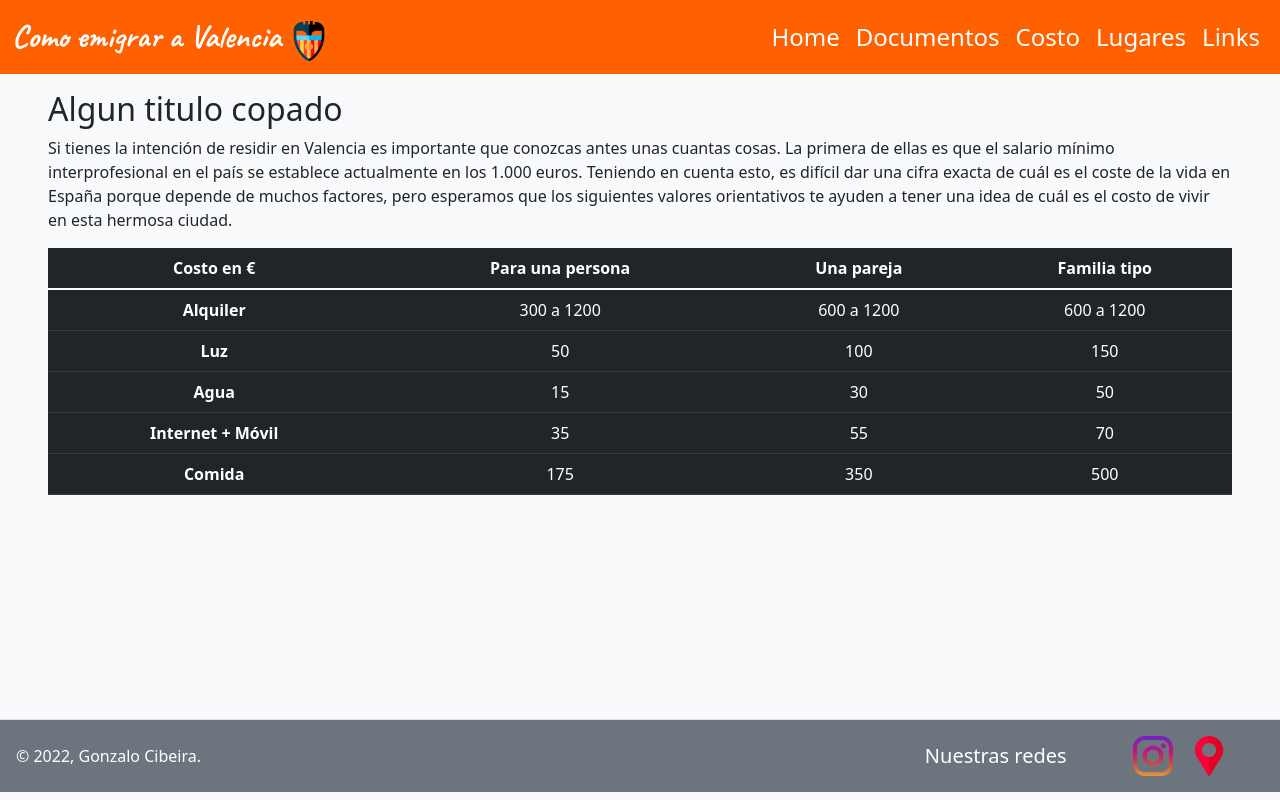
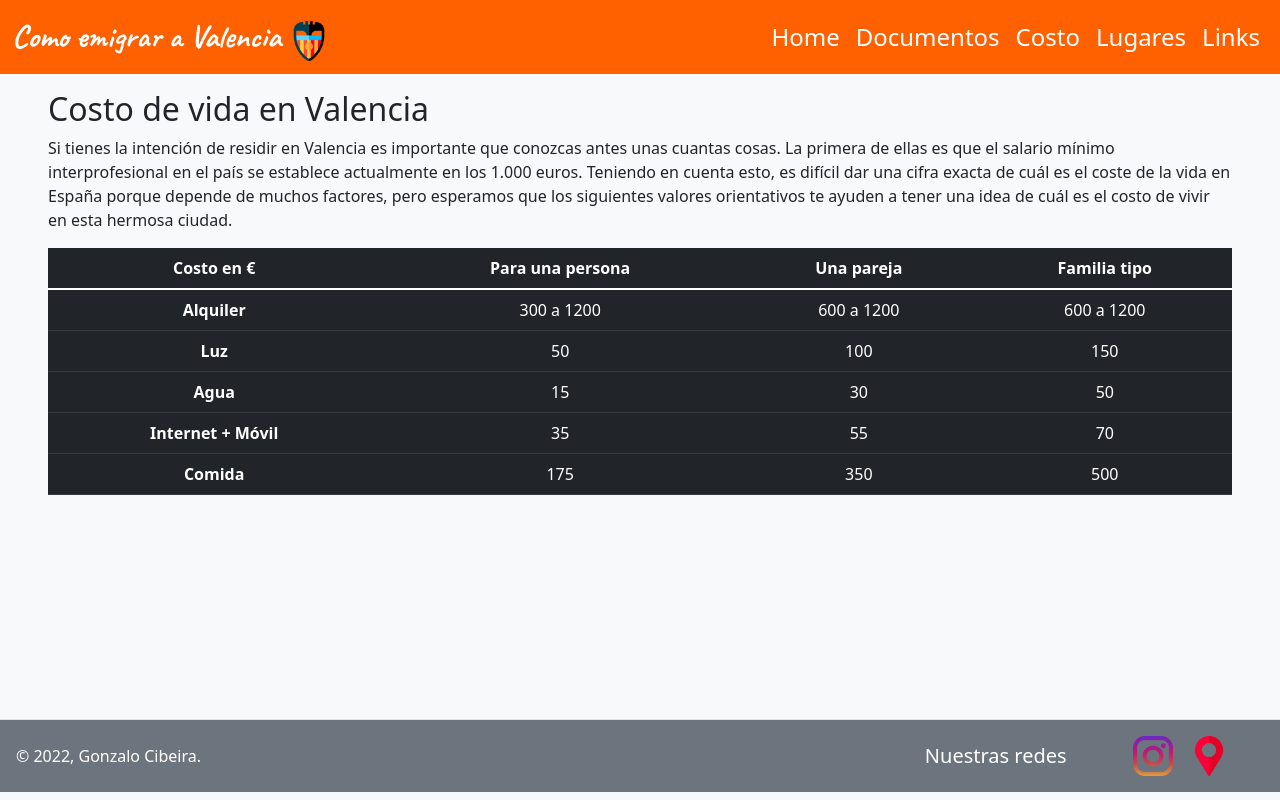
Before and after one commit to gonzalocibeira/como-emigrar-a-Valencia, a plain HTML site: page pages/costo_de_vida.html in a window 1280 px wide. Drawn offline with nearby package versions, Linux system fonts and the light colour scheme.

Commit message:
changed text on costo_de_vida

```diff
--- a/pages/costo_de_vida.html
+++ b/pages/costo_de_vida.html
@@ -52,7 +52,7 @@
     <main>
         <div class="d-flex flex-column align-items-start">
             <h2 class="mt-3 mx-5">
-                Algun titulo copado
+                Costo de vida en Valencia
             </h2>
             <p class="mx-5">Si tienes la intención de residir en Valencia es importante que conozcas antes unas cuantas cosas. La primera de ellas es que el salario mínimo interprofesional en el país se establece actualmente en los 1.000 euros. Teniendo en cuenta esto, es difícil dar una cifra exacta de cuál es el coste de la vida en España porque depende de muchos factores, pero esperamos que los siguientes valores orientativos te ayuden
             a tener una idea de cuál es el costo de vivir en esta hermosa ciudad.
```
